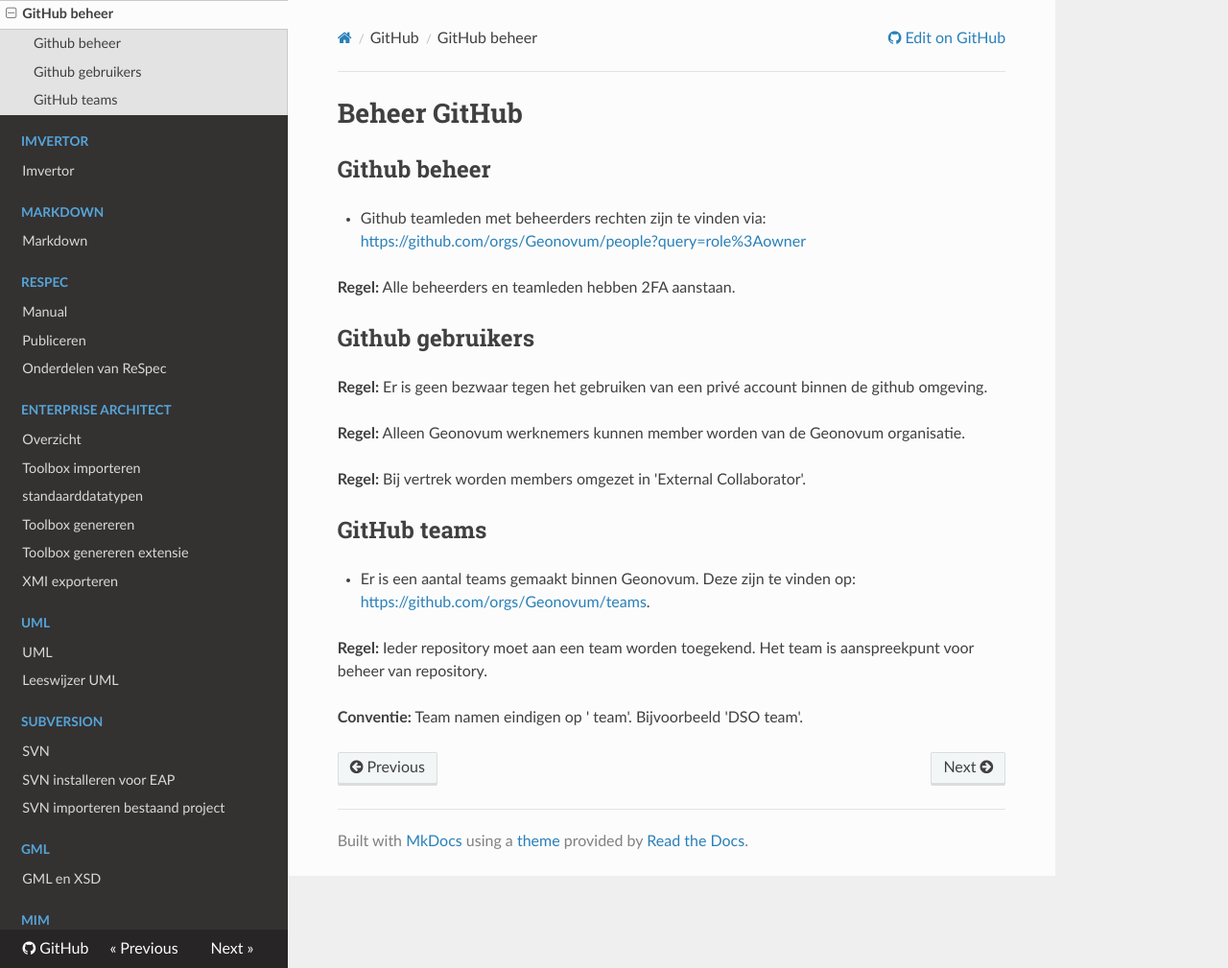
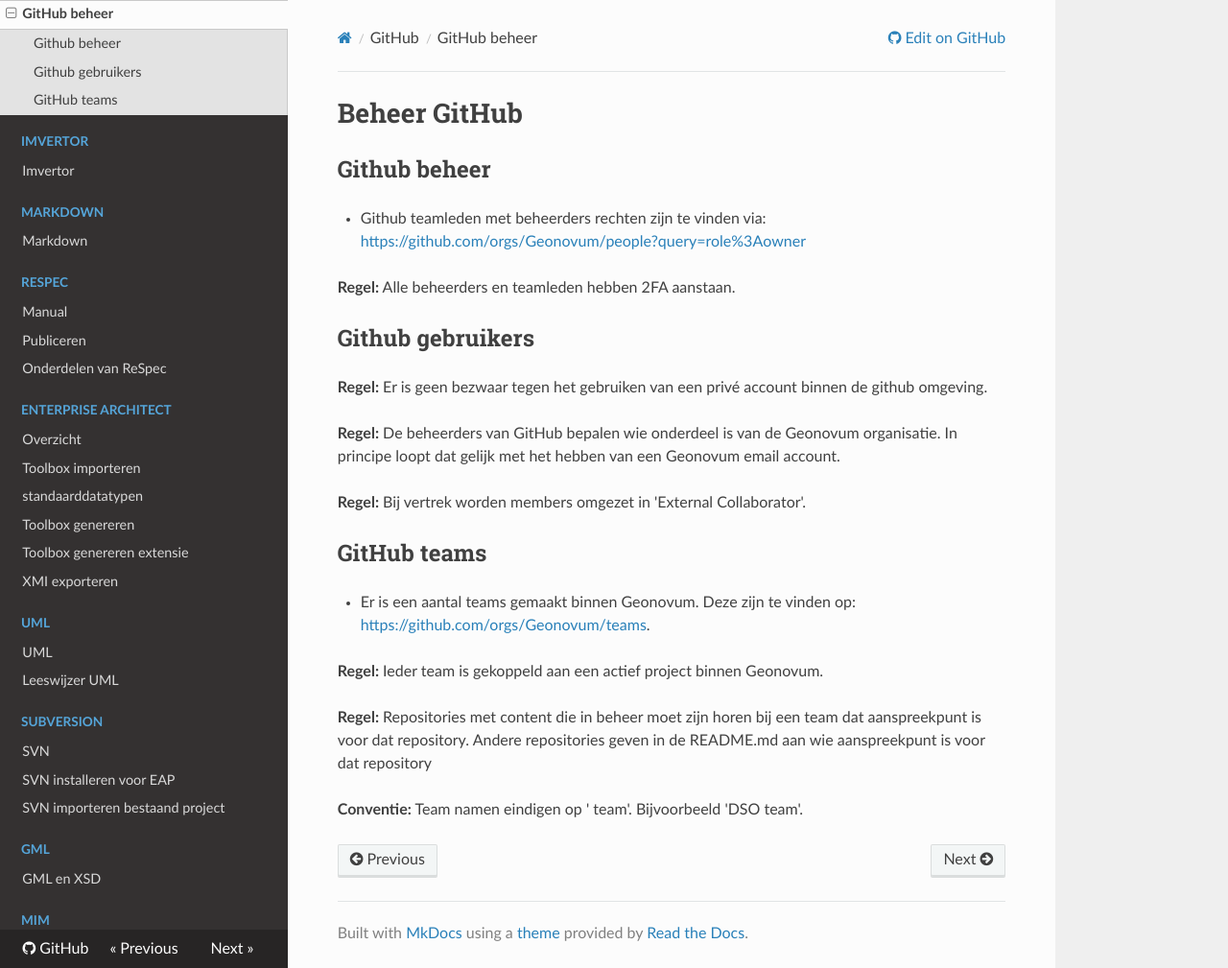
Before and after one commit to Geonovum/handleiding-tooling, an MkDocs documentation site: the page built from docs/GitHub/GitHub-beheer.md, in a window 1280 px wide and 1009 px high. Shown: the whole window at 96% size. Built offline with MkDocs 1.6.1, drawn with Linux system fonts in a browser that asks for light colours; nearby versions of some CDN libraries.

Commit message:
kleine wijzigingen

```diff
--- a/docs/GitHub/GitHub-beheer.md
+++ b/docs/GitHub/GitHub-beheer.md
@@ -10,7 +10,8 @@
 
 **Regel:** Er is geen bezwaar tegen het gebruiken van een privé account binnen de github omgeving.
 
-**Regel:** Alleen Geonovum werknemers kunnen member worden van de Geonovum organisatie.
+**Regel:** De beheerders van GitHub bepalen wie onderdeel is van de Geonovum organisatie. In principe loopt dat
+gelijk met het hebben van een Geonovum email account.
 
 **Regel:** Bij vertrek worden members omgezet in 'External Collaborator'.
 
@@ -18,6 +19,10 @@
 
 - Er is een aantal teams gemaakt binnen Geonovum. Deze zijn te vinden op: <https://github.com/orgs/Geonovum/teams>.
 
-**Regel:** Ieder repository moet aan een team worden toegekend. Het team is aanspreekpunt voor beheer van  repository.
+**Regel:** Ieder team is gekoppeld aan een actief project binnen Geonovum.
+
+**Regel:** Repositories met content die in beheer moet zijn horen bij een team
+dat aanspreekpunt is voor dat repository. Andere repositories geven in de
+README.md aan wie aanspreekpunt is voor dat repository
 
 **Conventie:** Team namen eindigen op ' team'. Bijvoorbeeld 'DSO team'.
```
Also changed, not shown: docs/EA/index.md (+1 -0 lines), docs/svn/SVN-installeren-voor-EAP.md (+1 -1 lines).
